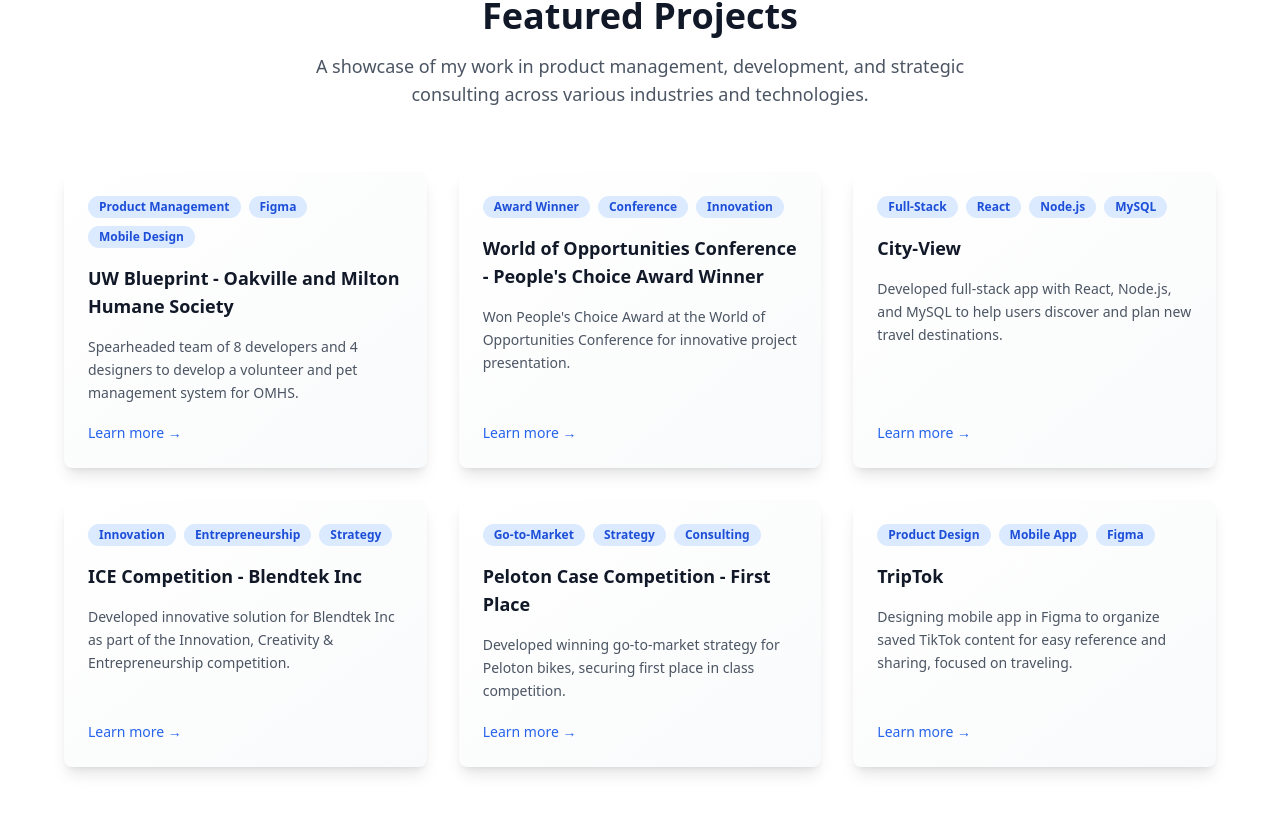
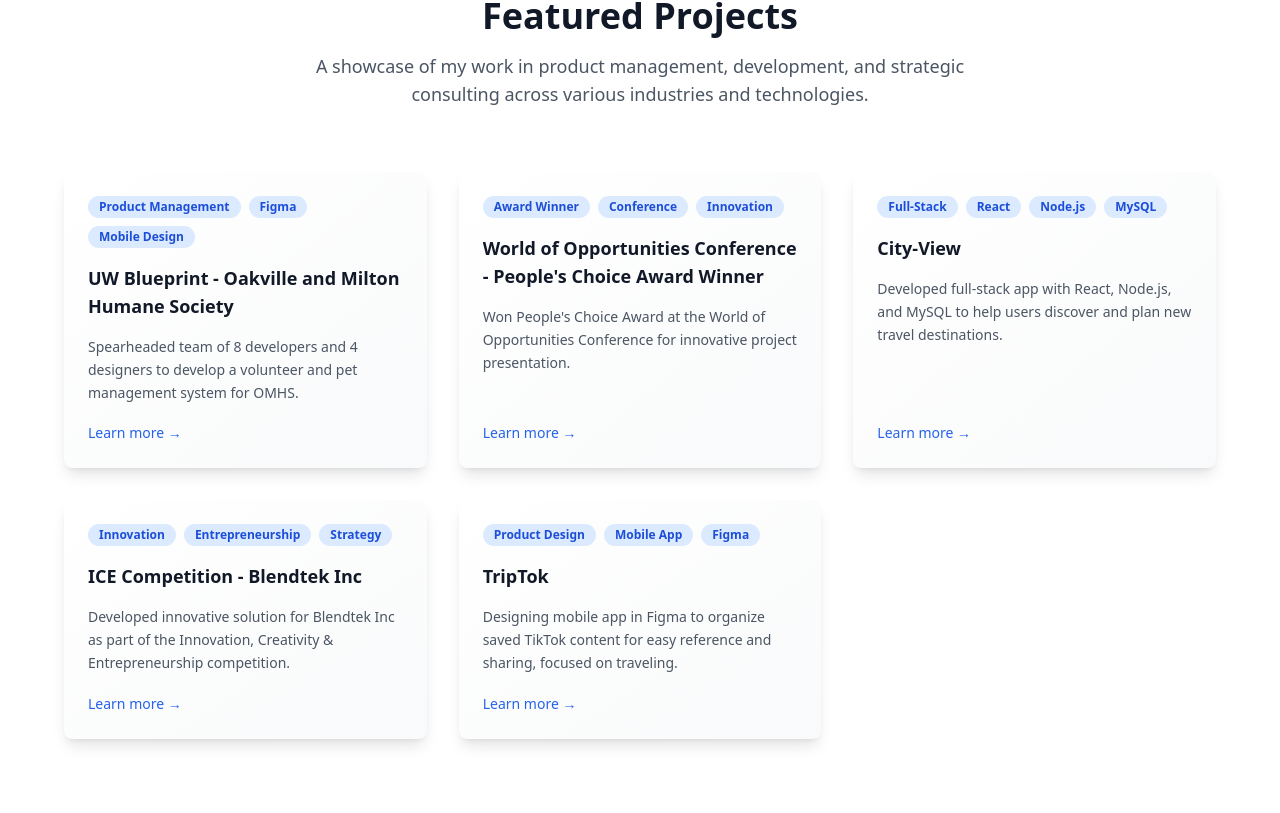
Before and after one commit to happy1203/my-student-portfolio, a React (Vite) app: page / in a window 1280 px wide. Shown: the part 920-1733 px from the top of the page. Built offline with nearby package versions, Linux system fonts and the light colour scheme.

Commit message:
Remove Peloton case study
Removed the Peloton case study project from the projects section.

```diff
--- a/src/components/ProjectsSection.tsx
+++ b/src/components/ProjectsSection.tsx
@@ -66,18 +66,6 @@ const ProjectsSection = () => {
     },
     {
       id: 5,
-      title: "Peloton Case Competition - First Place",
-      description: "Developed winning go-to-market strategy for Peloton bikes, securing first place in class competition.",
-      image: "https://images.unsplash.com/photo-1571019613454-1cb2f99b2d8b?w=500&h=300&fit=crop",
-      tags: ["Go-to-Market", "Strategy", "Consulting"],
-      links: [
-        { label: "View Presentation", url: "https://docs.google.com/presentation/d/16OYOaRAg8thz18kFe4hMrEhiOWyHEtnk9bgTC07V65A/edit?usp=sharing" },
-        { label: "Peloton Website", url: "https://www.onepeloton.com/en-CA" }
-      ],
-      details: "Led team to first place in a competitive case study focused on Peloton bikes. Developed comprehensive go-to-market strategy, conducted market analysis, and presented strategic recommendations. Demonstrated expertise in business strategy, market research, and consulting methodologies."
-    },
-    {
-      id: 6,
       title: "TripTok",
       description: "Designing mobile app in Figma to organize saved TikTok content for easy reference and sharing, focused on traveling.",
       image: "https://images.unsplash.com/photo-1486312338219-ce68d2c6f44d?w=500&h=300&fit=crop",
```
